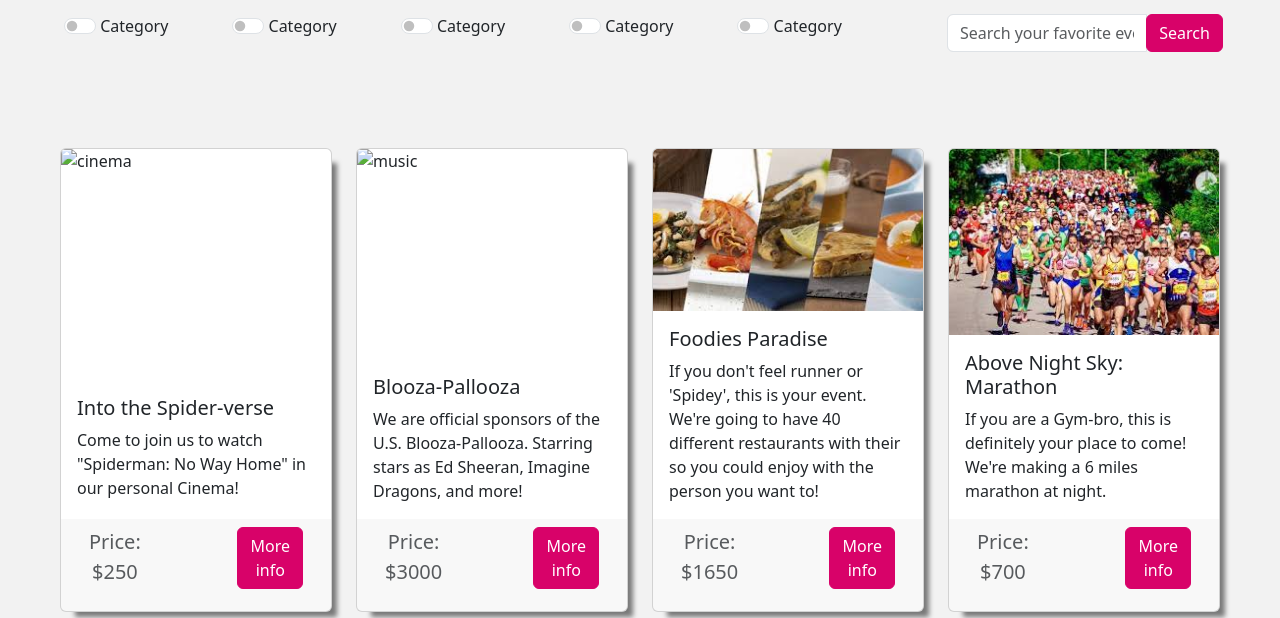
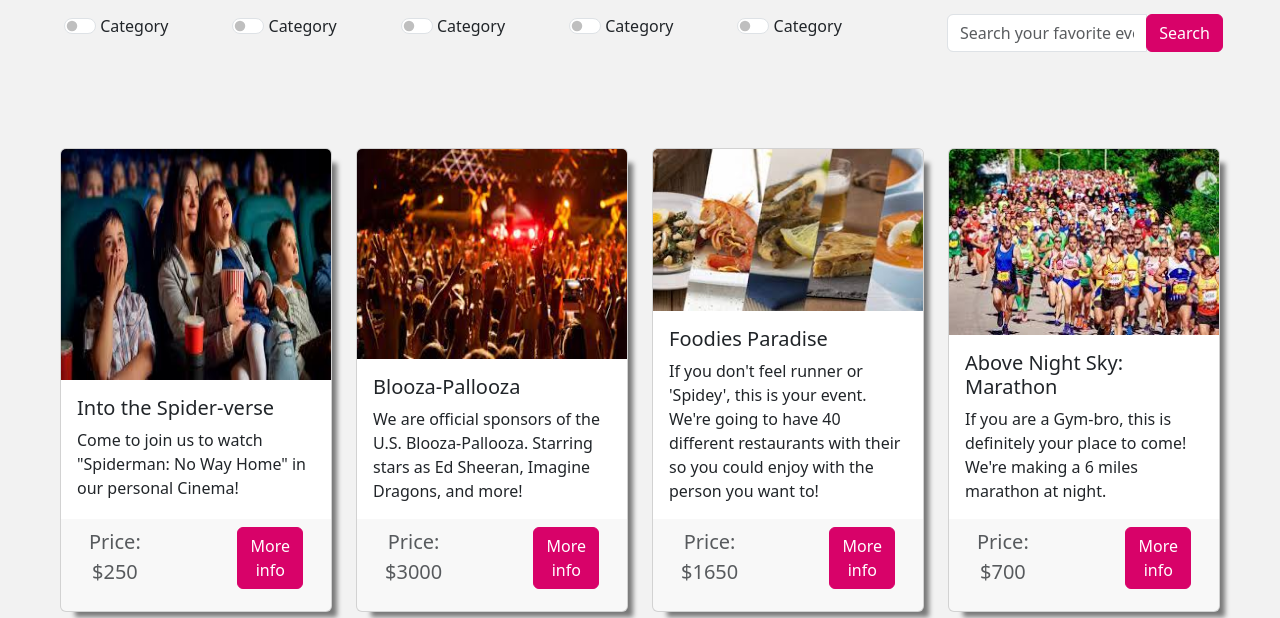
Before and after one commit to KarenLettieri/Mindhub-Task1-Js, a plain HTML site: page index.html in a window 1280 px wide. Shown: the part 216-834 px from the top of the page. Drawn offline with nearby package versions, Linux system fonts and the light colour scheme; the site is published under a folder, as on GitHub Pages, so addresses that start at the root find nothing.

Commit message:
bugs fixed

```diff
--- a/index.html
+++ b/index.html
@@ -93,7 +93,7 @@
     <div class="row row-cols-1 row-cols-md-4 g-4 m-5">
         <div class="col">
             <div class="card h-100">
-                <img src="/assets/img/Cine7.jpg" class="card-img-top h-50" alt="cinema">
+                <img src="./assets/img/Cine7.jpg" class="card-img-top h-50" alt="cinema">
                 <div class="card-body">
                     <h5 class="card-title">Into the Spider-verse</h5>
                     <p class="card-text">Come to join us to watch "Spiderman: No Way Home" in our personal Cinema!</p>
@@ -117,7 +117,7 @@
         </div>
         <div class="col">
             <div class="card h-100">
-                <img src="/assets/img/Concierto de musica1.jpg" class="card-img-top h-50" alt="music">
+                <img src="./assets/img/concierto.jpg" class="card-img-top h-50" alt="music">
                 <div class="card-body">
                     <h5 class="card-title">Blooza-Pallooza</h5>
                     <p class="card-text">We are official sponsors of the U.S. Blooza-Pallooza. Starring stars as Ed
```
Also changed, not shown: templates/past-e.html (+1 -1 lines), templates/upcoming-ev.html (+2 -2 lines), assets/img/concierto.jpg (renamed from assets/img/Concierto de musica1.jpg).
